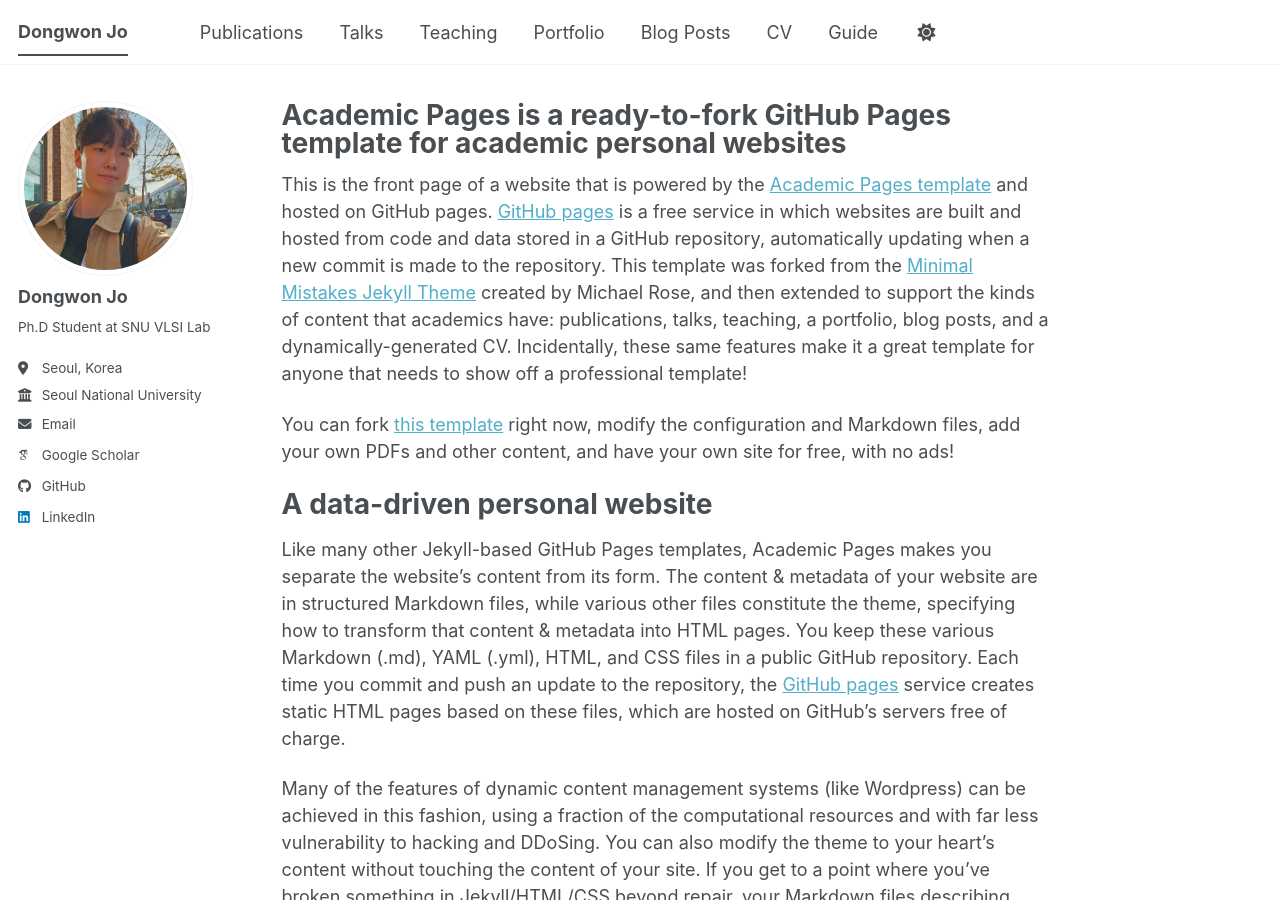
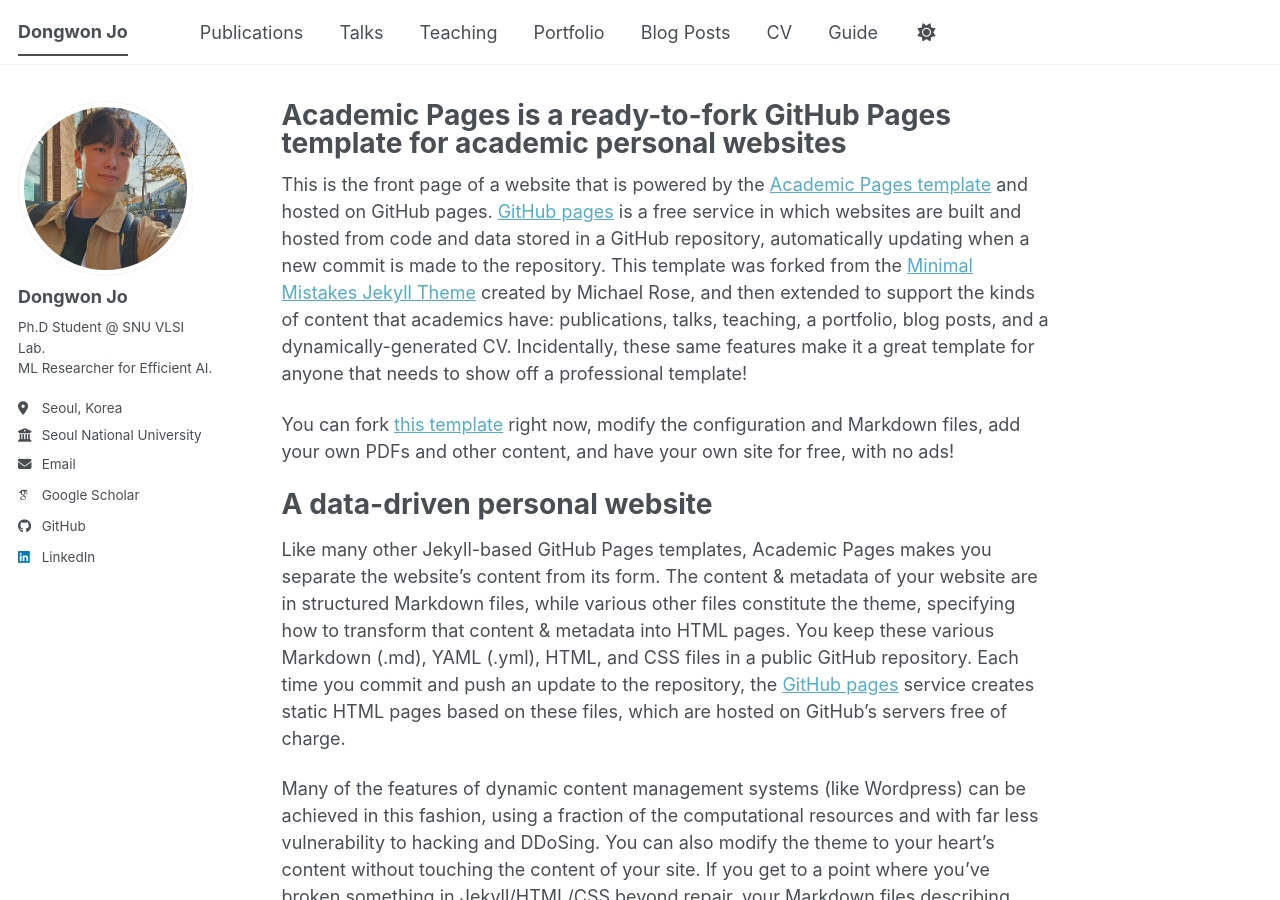
Before and after one commit to dongwonjo/dongwonjo.github.io, a Jekyll site: the page built from _pages/about.md, in a window 1280 px wide and 900 px high. Built offline with Jekyll 4.4.1, drawn with Linux system fonts in a browser that asks for light colours; some web fonts are replaced; a script bundle is joined from its source files by our own code; library files that are not in the unit come from our copies.

Commit message:
Update _config.yml

```diff
--- a/_config.yml
+++ b/_config.yml
@@ -26,7 +26,7 @@
   avatar           : "dongwonjo.jpg"
   name             : "Dongwon Jo"
   pronouns         : # example: "she/her"
-  bio              : "Ph.D Student at SNU VLSI Lab"
+  bio              : "Ph.D Student @ SNU VLSI Lab.<br>ML Researcher for Efficient AI."
   location         : "Seoul, Korea"
   employer         : "Seoul National University"
   uri              : # URL
```
